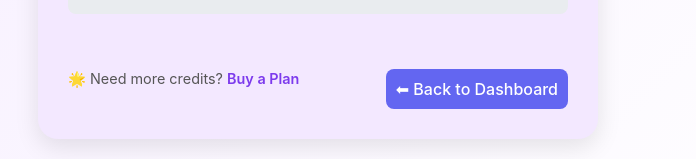
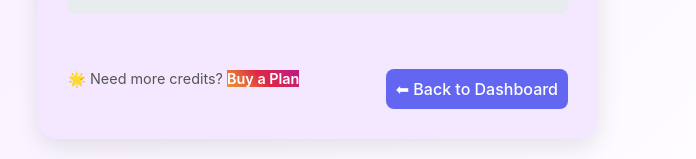
Before and after one commit to sakshigithubssuk/Aadsibot, a React (Vite) app in the folder frontend/: page /chat in a window 1280 px wide. Shown: the part 638-797 px from the top of the page, without its empty margins (322-1018 px from the left). Built offline with nearby package versions, Linux system fonts and the light colour scheme; sample sign-in values are in the browser's storage.

Commit message:
Update Homepage.css

```diff
--- a/frontend/src/components/Homepage.css
+++ b/frontend/src/components/Homepage.css
@@ -266,3 +266,17 @@ body, html {
   margin-top: 10px;
   text-align: center;
 }
+/* ... your existing styles ... */
+
+/* Style for the credit circle when credits are zero */
+.credit-circle.zero-credits {
+  background-color: #ff4d4d; /* A noticeable red color */
+  color: white;
+  border: 2px solid #b30000;
+}
+
+/* Style for the upgrade button to make it stand out */
+.upgrade-btn {
+  background: linear-gradient(45deg, #f09433 0%, #e6683c 25%, #dc2743 50%, #cc2366 75%, #bc1888 100%);
+  color: white;
+}
```
